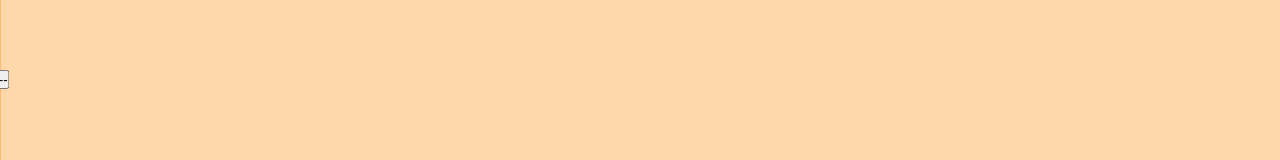
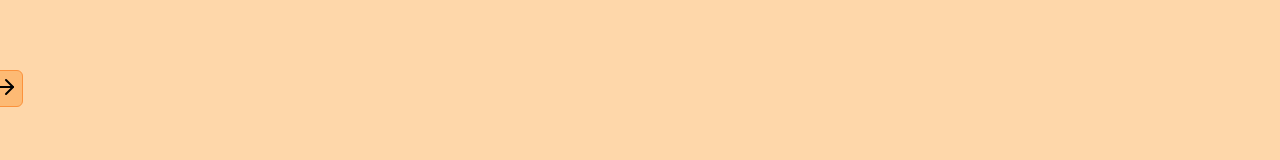
Before and after one commit to GabrielRSiqueira18/quiz-game-react, a React (Vite) app: page / in a window 1280 px wide. Shown: the part 330-490 px from the top of the page. Built offline with nearby package versions, Linux system fonts and the light colour scheme.

Commit message:
style: edit the aside styles, put the arrow and border/background

```diff
--- a/package.json
+++ b/package.json
@@ -10,6 +10,7 @@
     "preview": "vite preview"
   },
   "dependencies": {
+    "lucide-react": "^0.338.0",
     "react": "^18.2.0",
     "react-dom": "^18.2.0"
   },
--- a/src/components/Aside/index.tsx
+++ b/src/components/Aside/index.tsx
@@ -1,3 +1,4 @@
+import { ArrowLeft, ArrowRight } from "lucide-react"
 import styles from "./styles.module.css"
 
 interface AsideProps {
@@ -12,8 +13,7 @@ export function Aside({ isOpen, handleSetAsideIsOpen }: AsideProps) {
         className={styles['aside-open-close']}
         onClick={() => handleSetAsideIsOpen()}
         >
-
-          ---
+          {isOpen ? <ArrowLeft /> : <ArrowRight />}
       </button>
 
       <nav>
--- a/src/components/Aside/styles.module.css
+++ b/src/components/Aside/styles.module.css
@@ -3,6 +3,17 @@
   width: 200px;
   height: 100%;
   background-color: var(--orange-300);
+  border: 1px solid var(--orange-400);
+
+  button {
+    cursor: pointer;
+    transform: translate(-10px);
+    background-color: var(--orange-300);
+    border: 1px solid var(--orange-400);
+    border-radius: 6px;
+
+    padding: 0.25rem;
+  }
 }
 
 .aside-open {
@@ -12,7 +23,7 @@
 }
 
 .aside-not-open {
-  left: -199px;
+  left: -200px;
   transition: 0.4s;
 }
 
```
Also changed, not shown: 1 other file (tests, documents, lock files or other folders).
